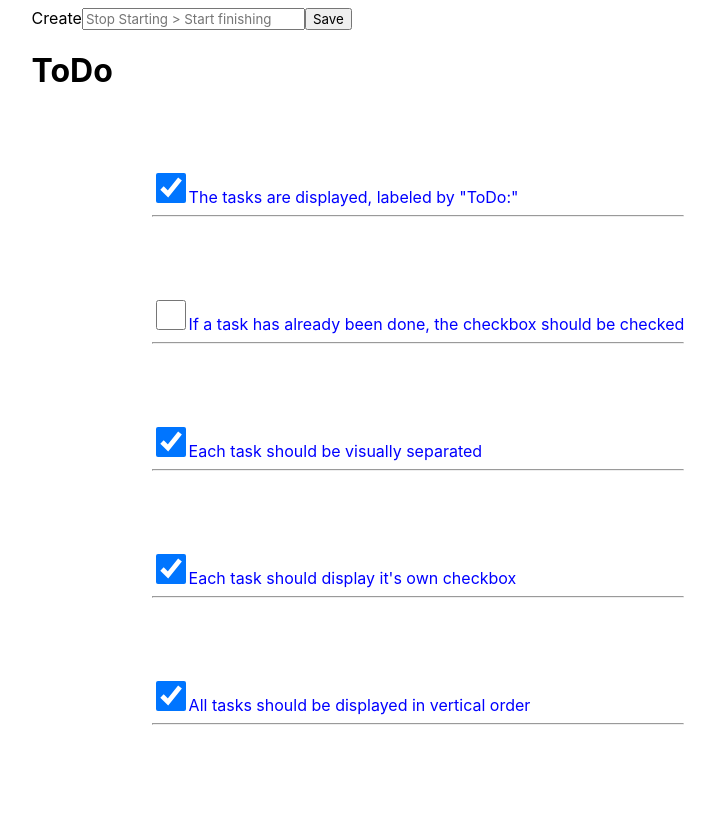
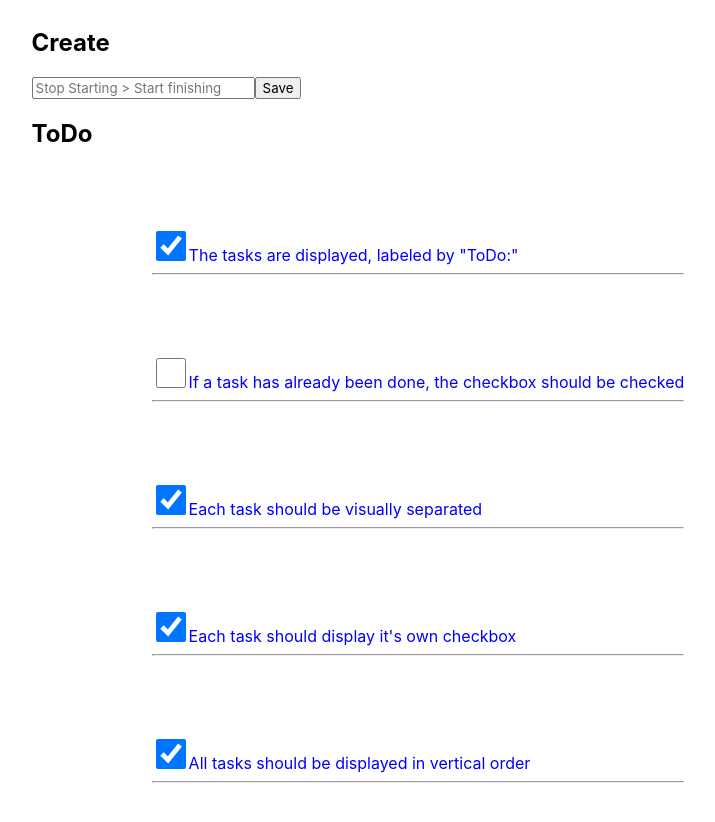
Before and after one commit to HishamAlmannai/capstone-project, a Next.js app: page / in a window 1280 px wide. Shown: the top 822 px of the page, without its empty margins (242-957 px from the left). Built offline with nearby package versions, Linux system fonts and the light colour scheme.

Commit message:
Add Tests

```diff
--- a/pages/index.js
+++ b/pages/index.js
@@ -3,12 +3,14 @@ import Form from '../src/components/Form/Form';
 import TaskList from '../src/components/TaskList/TaskList';
 
 export default function Home() {
-	const review = useStore(state => state.review);
+	const tasks = useStore(state => state.tasks);
 	return (
 		<>
+			<h1 hidden>ToNotDo</h1>
+			<h2>Create</h2>
 			<Form />
-			<h1>ToDo</h1>
-			<TaskList review={review} />
+			<h2>ToDo</h2>
+			<TaskList tasks={tasks} />
 		</>
 	);
 }
--- a/src/components/Form/Form.js
+++ b/src/components/Form/Form.js
@@ -18,11 +18,11 @@ export default function Form() {
 
 	return (
 		<form
+			name="form"
 			onSubmit={event => {
 				onSubmit(inputValue, event);
 			}}
 		>
-			<label>Create</label>
 			<input
 				required
 				type="text"
```
Also changed, not shown: 1 other file (tests, documents, lock files or other folders).
